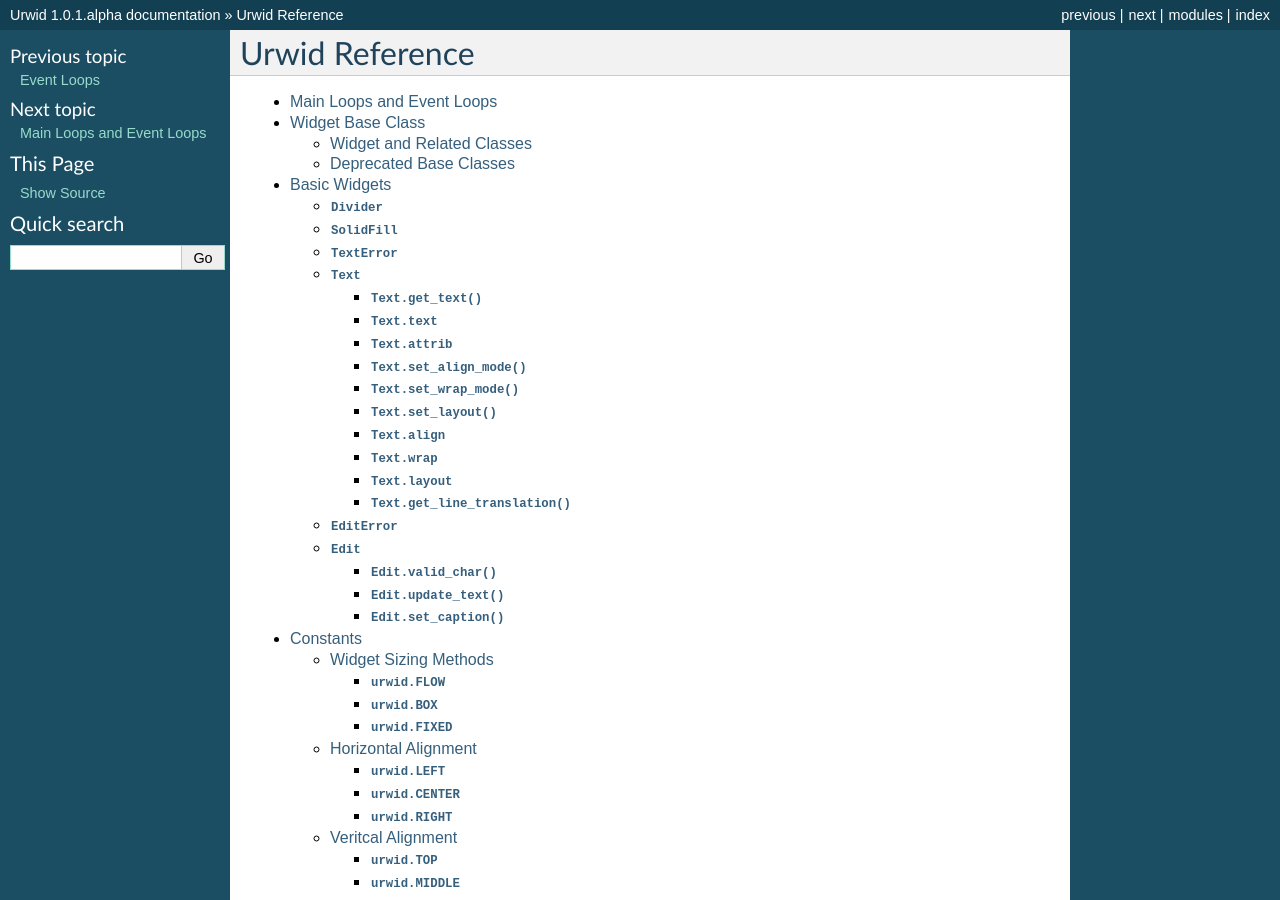
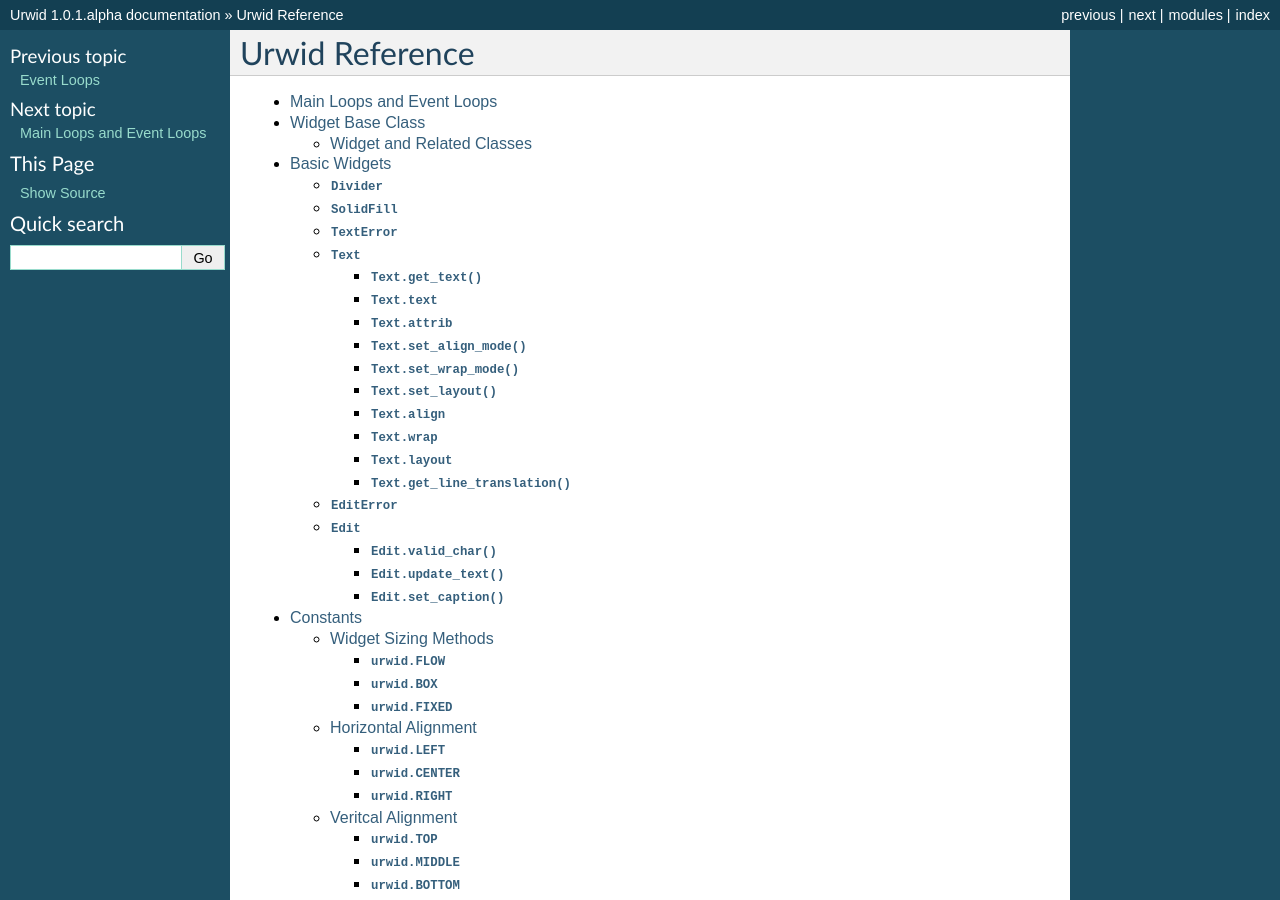
Before and after one commit to urwid/urwid, a Sphinx documentation site: the page built from docs/reference/index.rst, in a window 1280 px wide and 900 px high. Built offline with Sphinx 7.4.7, drawn with Linux system fonts in a browser that asks for light colours.

Commit message:
docs: remove docs for depricated classes
why document those? we should discourage people from using them

```diff
--- a/docs/reference/widget.rst
+++ b/docs/reference/widget.rst
@@ -11,13 +11,3 @@ Widget and Related Classes
    :members:
 
 .. autoexception:: urwid.WidgetError
-
-
-Deprecated Base Classes
------------------------
-
-.. autoclass:: urwid.FlowWidget
-
-.. autoclass:: urwid.BoxWidget
-
-.. autoclass:: urwid.FixedWidget
```
